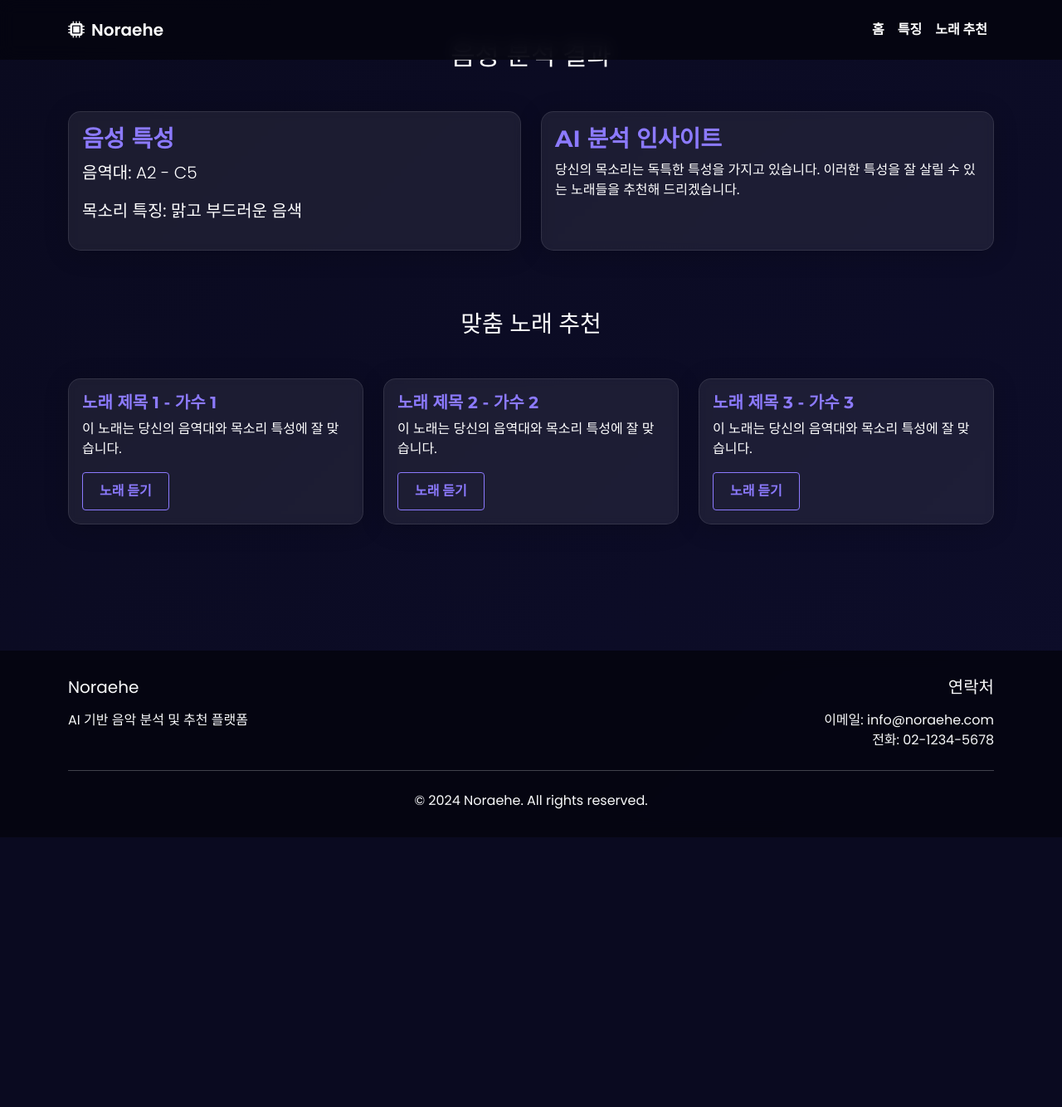
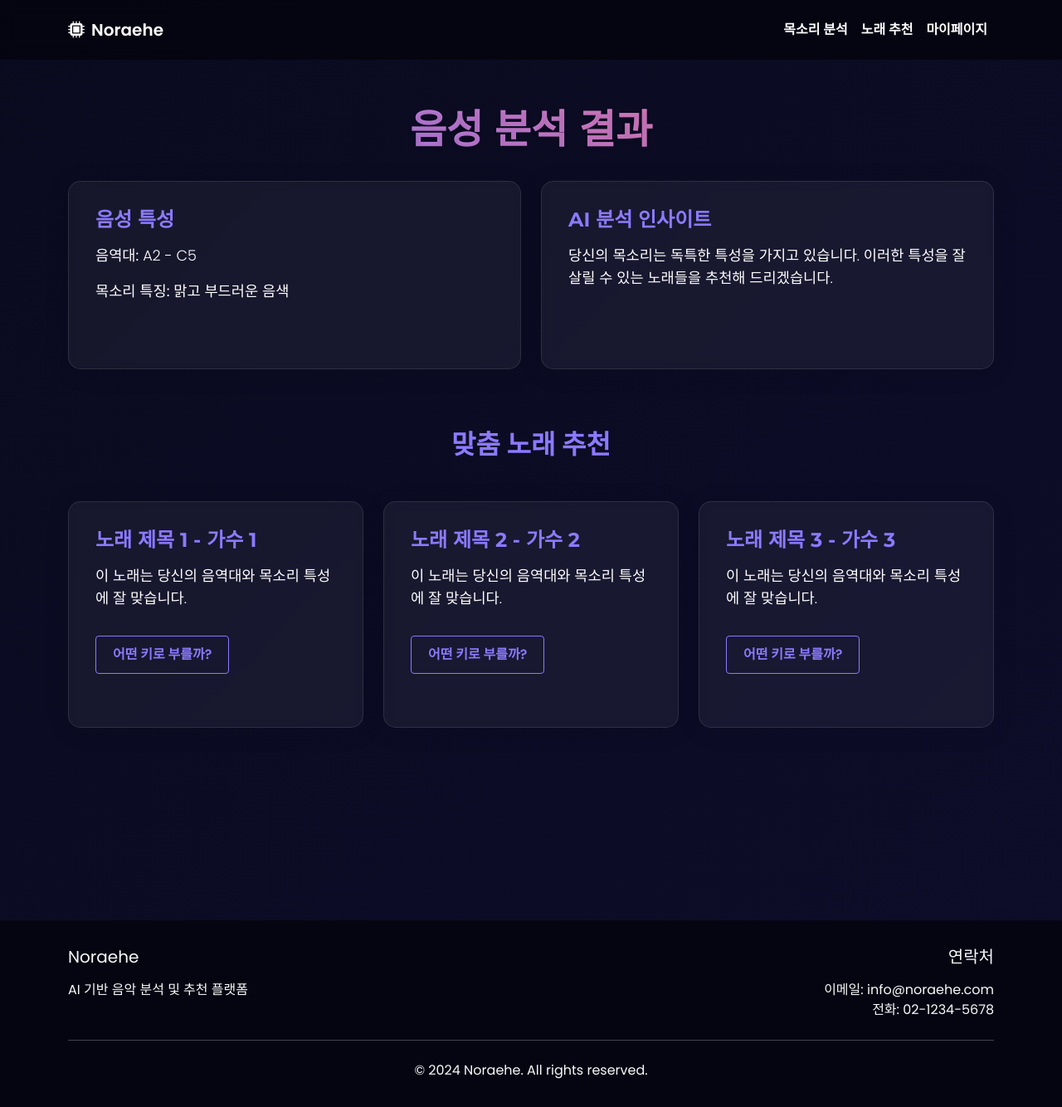
Before and after one commit to Jinwoo-Ha/Noraehe, a Django app: page /analyze/ in a window 1280 px wide. Shown: the whole page at 83% size. Before the commit the page ends 1009 px from the top, so only its background shows below. Run offline with Django 4.2, Linux system fonts and the light colour scheme.

Commit message:
pages added

```diff
--- a/myapp/templates/myapp/analyze.html
+++ b/myapp/templates/myapp/analyze.html
@@ -1,11 +1,77 @@
-<!-- myapp/templates/myapp/analyze.html -->
 {% extends 'myapp/base.html' %}
 
 {% block title %}분석 결과{% endblock %}
 
+{% block extra_head %}
+<style>
+    .analyze-container {
+        min-height: 100vh;
+        padding: 8rem 0;
+    }
+    .hero-title {
+        font-size: 3rem;
+        font-weight: 700;
+        margin-bottom: 2rem;
+        font-family: 'Montserrat', sans-serif;
+        background: linear-gradient(45deg, var(--primary-color), var(--accent-color));
+        -webkit-background-clip: text;
+        background-clip: text;
+        -webkit-text-fill-color: transparent;
+        text-shadow: 0 2px 4px rgba(0,0,0,0.1);
+        text-align: center;
+    }
+    .card {
+        background-color: rgba(255, 255, 255, 0.05);
+        border: none;
+        border-radius: 15px;
+        box-shadow: 0 4px 30px rgba(0, 0, 0, 0.1);
+        backdrop-filter: blur(5px);
+        -webkit-backdrop-filter: blur(5px);
+        border: 1px solid rgba(255, 255, 255, 0.1);
+        transition: transform 0.3s ease, box-shadow 0.3s ease;
+        margin-bottom: 2rem;
+    }
+    .card:hover {
+        transform: translateY(-5px);
+        box-shadow: 0 10px 30px rgba(0, 0, 0, 0.2);
+    }
+    .card-title {
+        color: var(--primary-color);
+        font-family: 'Montserrat', sans-serif;
+        font-size: 1.5rem;
+        font-weight: 600;
+        margin-bottom: 1rem;
+    }
+    .card-body {
+        padding: 2rem;
+    }
+    .lead {
+        font-size: 1.1rem;
+        color: var(--text-color);
+    }
+    .btn-outline-primary {
+        color: var(--primary-color);
+        border-color: var(--primary-color);
+        transition: all 0.3s ease;
+    }
+    .btn-outline-primary:hover {
+        background-color: var(--primary-color);
+        color: var(--text-color);
+    }
+    .section-title {
+        font-size: 2rem;
+        font-weight: 600;
+        margin: 3rem 0;
+        text-align: center;
+        color: var(--primary-color);
+    }
+</style>
+{% endblock %}
+
 {% block content %}
-<div class="container py-5">
-    <h2 class="text-center mb-5">음성 분석 결과</h2>
+<div class="analyze-container">
+    <div class="container">
+        <h2 class="hero-title">음성 분석 결과</h2>
         <div class="row">
             <div class="col-md-6 mb-4">
                 <div class="card h-100">
@@ -20,25 +86,25 @@
                 <div class="card h-100">
                     <div class="card-body">
                         <h3 class="card-title">AI 분석 인사이트</h3>
-                    <p>당신의 목소리는 독특한 특성을 가지고 있습니다. 이러한 특성을 잘 살릴 수 있는 노래들을 추천해 드리겠습니다.</p>
+                        <p class="lead">당신의 목소리는 독특한 특성을 가지고 있습니다. 이러한 특성을 잘 살릴 수 있는 노래들을 추천해 드리겠습니다.</p>
                     </div>
                 </div>
             </div>
         </div>
 
-    <h3 class="text-center my-5">맞춤 노래 추천</h3>
+        <h3 class="section-title">맞춤 노래 추천</h3>
         <div class="row">
             {% for song in result.recommended_songs %}
             <div class="col-md-4 mb-4">
                 <div class="card h-100">
                     <div class="card-body">
                         <h5 class="card-title">{{ song }}</h5>
-                    <p class="card-text">이 노래는 당신의 음역대와 목소리 특성에 잘 맞습니다.</p>
-                    <a href="#" class="btn btn-outline-primary">노래 듣기</a>
-                </div>
+                        <p class="lead">이 노래는 당신의 음역대와 목소리 특성에 잘 맞습니다.</p>
+                        <a href="{% url 'recommend' %}" class="btn btn-outline-primary mt-3">어떤 키로 부를까?</a>                    </div>
                 </div>
             </div>
             {% endfor %}
         </div>
     </div>
+</div>
 {% endblock %}
--- a/myapp/templates/myapp/base.html
+++ b/myapp/templates/myapp/base.html
@@ -146,14 +146,14 @@
             </button>
             <div class="collapse navbar-collapse" id="navbarNav">
                 <ul class="navbar-nav ms-auto">
-                    <li class="nav-item">
-                        <a class="nav-link" href="{% url 'home' %}">홈</a>
                     </li>
                     <li class="nav-item">
-                        <a class="nav-link" href="#features">특징</a>
+                        <a class="nav-link" href="#features">목소리 분석</a>
                     </li>
                     <li class="nav-item">
                         <a class="nav-link" href="{% url 'recommend' %}">노래 추천</a>
+                    <li class="nav-item">
+                        <a class="nav-link" href="{% url 'mypage' %}">마이페이지</a>
                     </li>
                 </ul>
             </div>
--- a/myapp/urls.py
+++ b/myapp/urls.py
@@ -6,4 +6,5 @@ urlpatterns = [
     path('loading/', views.loading, name='loading'),
     path('analyze/', views.analyze, name='analyze'),
     path('recommend/', views.recommend, name='recommend'),
+    path('mypage/', views.mypage, name='mypage'),  # 새로 추가된 경로
 ]
--- a/myapp/views.py
+++ b/myapp/views.py
@@ -48,3 +48,19 @@ def recommend(request):
         }
         return render(request, 'myapp/recommend.html', {'song_info': song_info})
     return render(request, 'myapp/recommend.html')
+
+
+def mypage(request):
+    # 임시 데이터 (실제로는 데이터베이스에서 가져와야 함)
+    voice_analyses = [
+        {'date': '2024-03-15', 'vocal_range': 'A2 - C5', 'voice_character': '맑고 부드러운 음색'},
+        {'date': '2024-03-10', 'vocal_range': 'G2 - B4', 'voice_character': '파워풀한 음색'},
+    ]
+    song_searches = [
+        {'title': '노래 제목 1', 'artist': '가수 1', 'date': '2024-03-14'},
+        {'title': '노래 제목 2', 'artist': '가수 2', 'date': '2024-03-13'},
+    ]
+    return render(request, 'myapp/mypage.html', {
+        'voice_analyses': voice_analyses,
+        'song_searches': song_searches
+    })
```
Also changed, not shown: myapp/templates/myapp/mypage.html (added, +136 -0 lines), myapp/templates/myapp/recommend.html (+30 -30 lines), 1 other file. Lines whose indentation alone changed are shown as unchanged.
